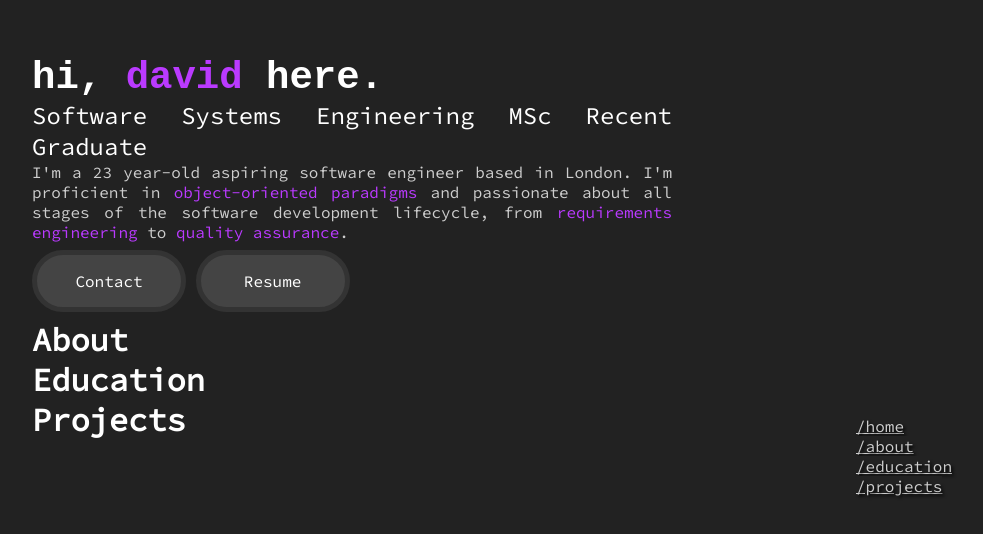
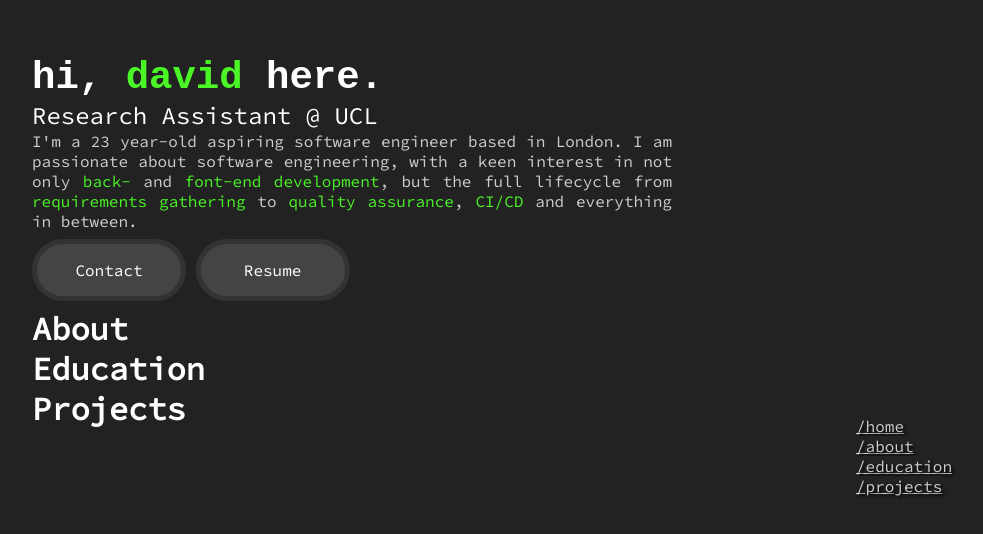
Before and after one commit to davejjwilliams/dave-website, a React (Create React App) app: page / in a window 1280 px wide. Shown: the part 264-798 px from the top of the page, without its empty margins (288-1271 px from the left). Built offline with nearby package versions, Linux system fonts and the light colour scheme.

Commit message:
Changed Highlight, Added Intro

```diff
--- a/src/App.css
+++ b/src/App.css
@@ -3,7 +3,8 @@
 :root {
   --base-text: #cecece;
   --title-text: #ffffff;
-  --highlight-color: #ba3aff;
+  --highlight-color: #4AF626;
+  /* --highlight-color: #ba3aff; */
   --background: #222222;
 }
 
--- a/src/components/Intro.js
+++ b/src/components/Intro.js
@@ -5,15 +5,16 @@ const Intro = () => {
         hi, <span className='highlight'>david</span> here.
       </div>
       <div className='subtitle'>
-        Software Systems Engineering MSc Recent Graduate
+        Research Assistant @ UCL
       </div>
       <div>
-        I'm a 23 year-old aspiring software engineer based in London. I'm
-        proficient in{' '}
-        <span className='highlight'>object-oriented paradigms</span> and
-        passionate about all stages of the software development lifecycle, from{' '}
-        <span className='highlight'>requirements engineering</span> to{' '}
-        <span className='highlight'>quality assurance</span>.
+        I'm a 23 year-old aspiring software engineer based in London. I am
+        passionate about software engineering, with a keen interest in not only{' '}
+        <span className='highlight'>back-</span> and{' '}
+        <span className='highlight'>font-end development</span>, but the full
+        lifecycle from <span className='highlight'>requirements gathering</span>{' '}
+        to <span className='highlight'>quality assurance</span>,{' '}
+        <span className='highlight'>CI/CD</span> and everything in between.
       </div>
       <a href='mailto:davejjwilliams@email.com' className='intro-button'>
         Contact
```
